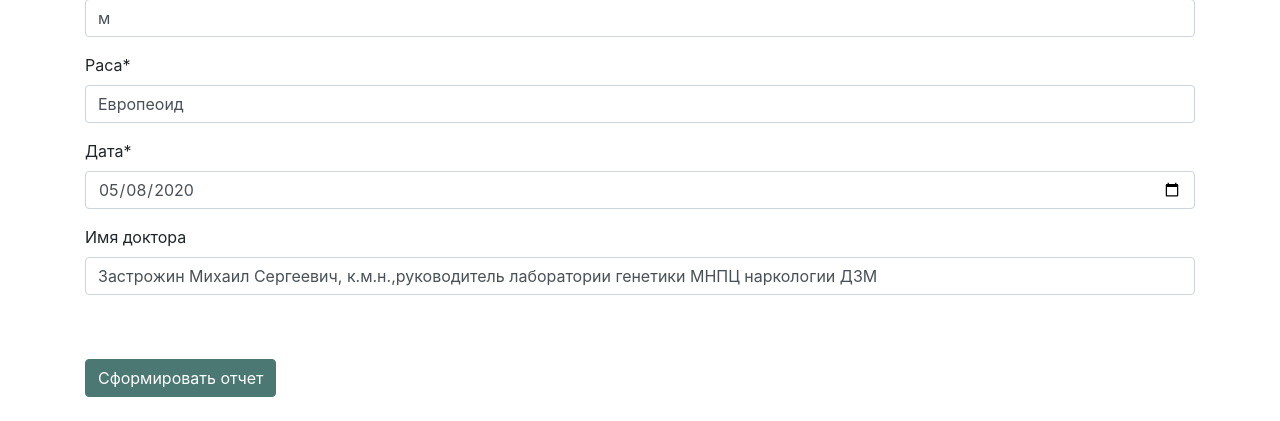
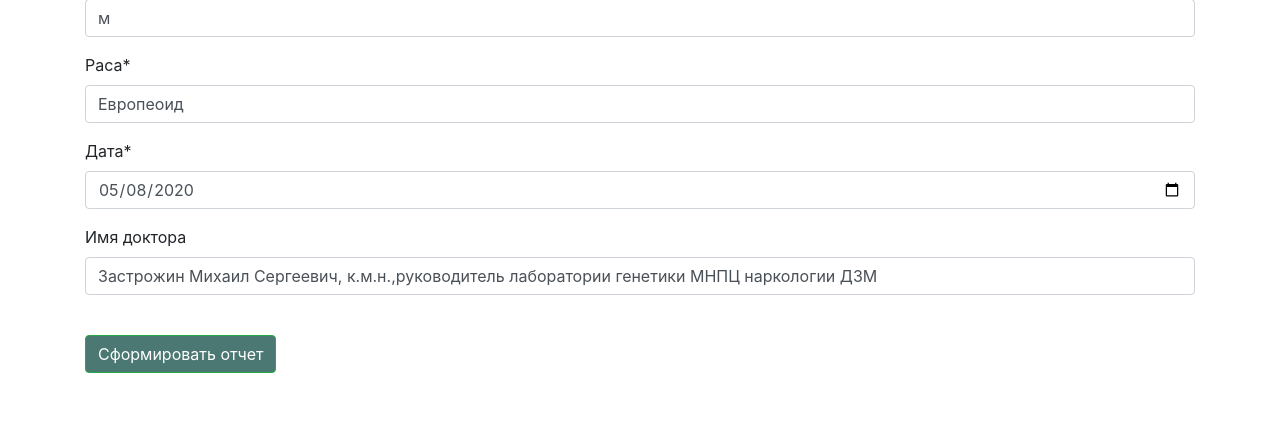
Before and after one commit to IgorShato/PGX2_actual, a PHP site: page / in a window 1280 px wide. Shown: the part 1348-1769 px from the top of the page. Before the commit the page ends 1745 px from the top, so only its background shows below. Run offline with PHP 8.4, Linux system fonts and the light colour scheme; data that the repository does not hold is empty; some libraries are stand-ins or nearby versions.

Commit message:
Update index.php

```diff
--- a/index.php
+++ b/index.php
@@ -135,8 +135,8 @@
 
   </section>
   <br><br>
+  <!-- шаг 3 -->
 
-  <!-- шаг 3 -->
   <section class="" id="user-info">
     <div class="container">
       <h2>/Шаг 3</h2>
@@ -203,28 +203,17 @@
     </div>
   </section>
 
-  <!--
-    <?php
-  $CurrentDate = date('j/m/Y');
-  ?>
--->
-  <br>
-
   <!-- шаг 4 -сформировать отчет -->
   <section class="" id="">
     <div class="container">
-      <!--<h2>/Шаг 4</h2>
-      <h3>Generation of Report</h3>-->
+
       <br>
-
-        <!--<input type="submit" value="Сформировать отчет" id="generate-pdf1">-->
-      <button type="submit" class="btn btn-success" id="generate-pdf1" style="background-color: #4B7872; border: solid 1px #4B7872;">Сформировать отчет</button>
-        <br>
-
+        <button type="submit" class="btn btn-success" id="generate-pdf1" style="background-color: #4B7872">Сформировать отчет</button>
+        <br><br><br>
     </div>
   </section>
   </form>
-  <!--  конец формы -->
+<!--  конец формы -->
 
   <!--  -->
   <style>
@@ -244,7 +233,9 @@ document.getElementById('davaToday').valueAsDate = new Date();
 
   <script>
     document.addEventListener('click', (e) => {
+      //
       if(e.target && e.target.className == 'accordion'){
+        e.preventDefault();
         let panel = e.target.nextElementSibling;
 
         if (panel.style.maxHeight) {
```
